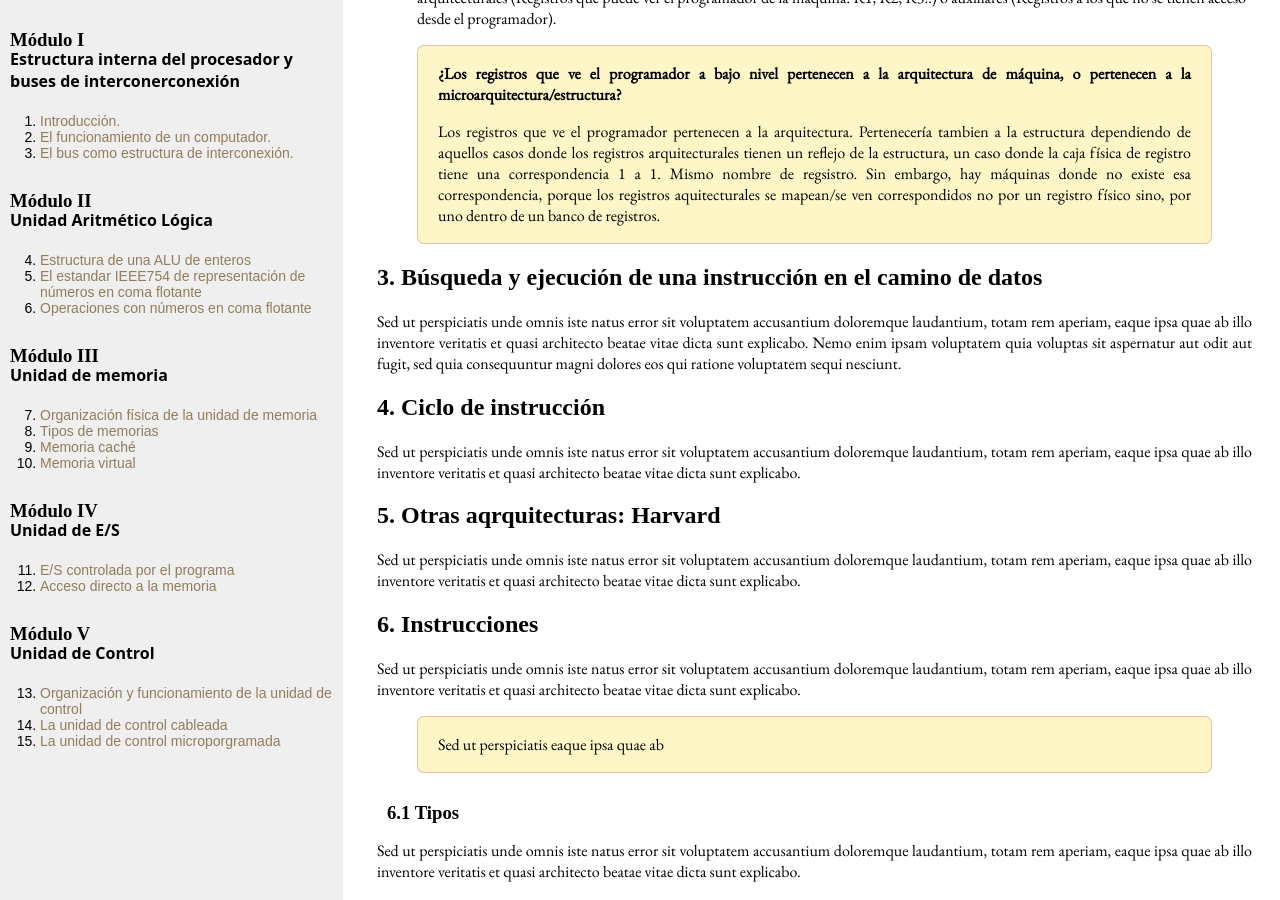
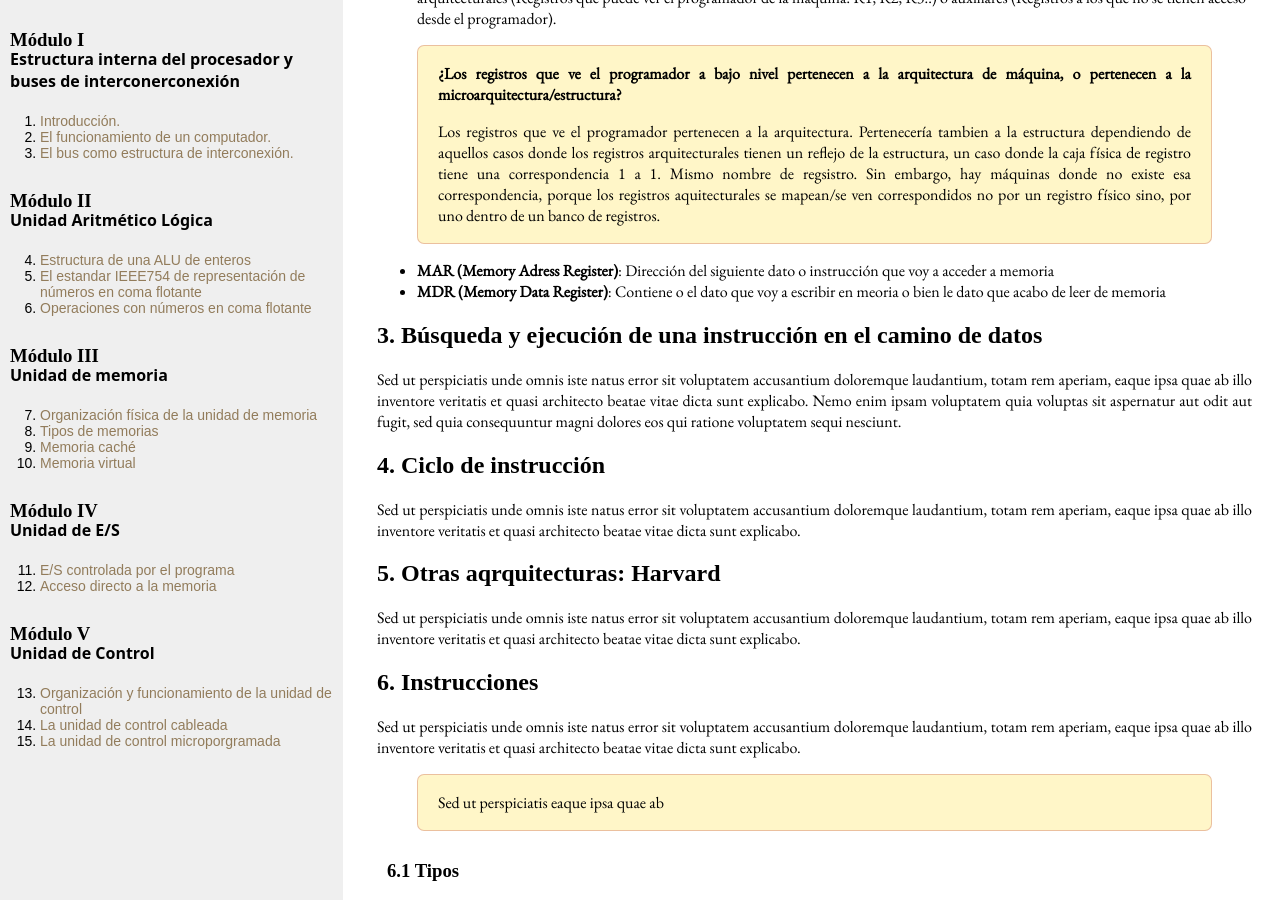
Before and after one commit to dkaerit/EDC, a Jekyll site: the page built from _posts/2020-10-05-TEMA02.md, in a window 1280 px wide and 900 px high, scrolled down 2327 px. Built offline with Jekyll 4.4.1, drawn with Linux system fonts in a browser that asks for light colours; some web fonts are replaced.

Commit message:
Update 2020-10-05-TEMA02.md

```diff
--- a/_posts/2020-10-05-TEMA02.md
+++ b/_posts/2020-10-05-TEMA02.md
@@ -52,6 +52,9 @@ Los buses no tienen por qué ser medios físicos diferentes, podemos compartir l
 > **¿Los registros que ve el programador a bajo nivel pertenecen a la arquitectura de máquina, o pertenecen a la microarquitectura/estructura?**
 >
 > Los registros que ve el programador pertenecen a la arquitectura. Pertenecería tambien a la estructura dependiendo de aquellos casos donde los registros arquitecturales tienen un reflejo de la estructura, un caso donde la caja física de registro tiene una correspondencia 1 a 1. Mismo nombre de regsistro. Sin embargo, hay máquinas donde no existe esa correspondencia, porque los registros aquitecturales se mapean/se ven correspondidos no por un registro físico sino, por uno dentro de un banco de registros.
+
+  * **MAR (Memory Adress Register)**: Dirección del siguiente dato o instrucción que voy a acceder a memoria
+  * **MDR (Memory Data Register)**: Contiene o el dato que voy a escribir en meoria o bien le dato que acabo de leer de memoria
 
 ## 3. Búsqueda y ejecución de una instrucción en el camino de datos
 Sed ut perspiciatis unde omnis iste natus error sit voluptatem accusantium doloremque laudantium, totam rem aperiam, eaque ipsa quae ab illo inventore veritatis et quasi architecto beatae vitae dicta sunt explicabo. Nemo enim ipsam voluptatem quia voluptas sit aspernatur aut odit aut fugit, sed quia consequuntur magni dolores eos qui ratione voluptatem sequi nesciunt.
```
